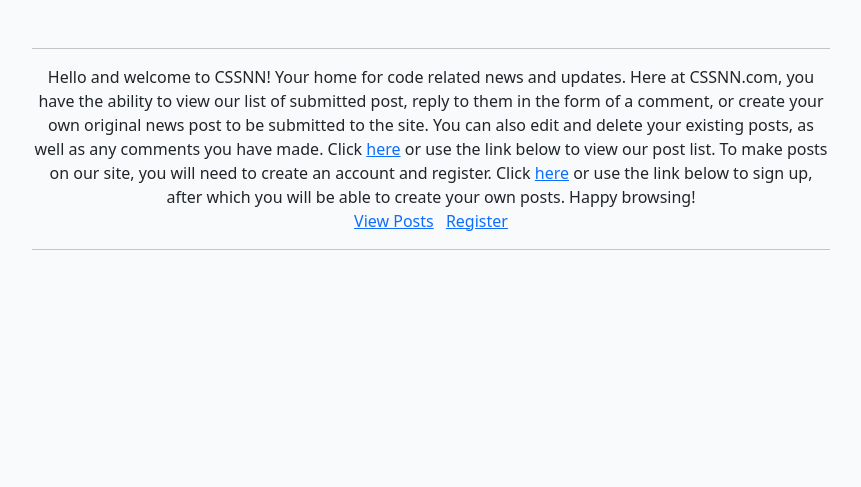
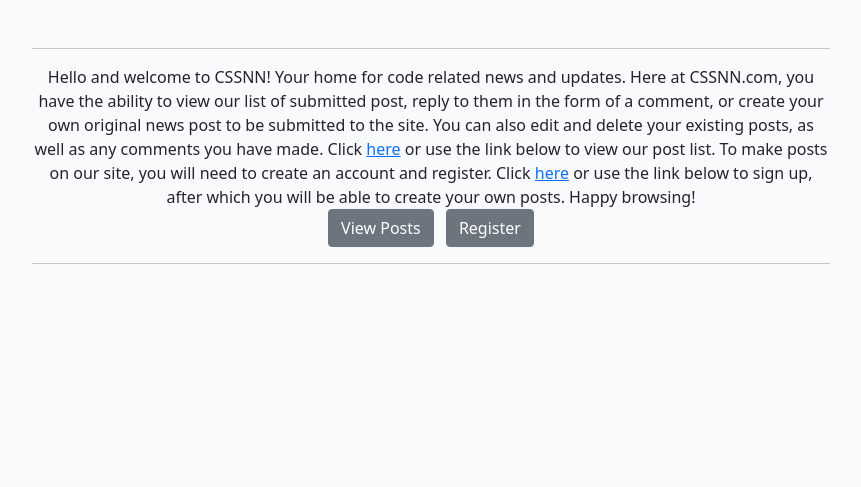
Before and after one commit to Code-Institute-Submissions/samagosti7-Project-4, a Django app: page / in a window 1280 px wide. Shown: the part 60-547 px from the top of the page, without its empty margins (209-1070 px from the left). Run offline with Django 3.2, Linux system fonts and the light colour scheme.

Commit message:
Style home links to be buttons not just plain links

```diff
--- a/templates/index.html
+++ b/templates/index.html
@@ -22,7 +22,7 @@
                                 your own post. Happy browsing!
                             </div>
                             <div class="mx-auto">
-                                <span class="p-1"><a href="{% url 'post_list' %}">View Posts</a></span> <span class="p-1"><a href="{% url 'make_post' %}">Create Post</a></span>
+                                <span class="p-1"><a class="btn btn-secondary" href="{% url 'post_list' %}">View Posts</a></span> <span class="p-1"><a class="btn btn-secondary" href="{% url 'make_post' %}">Create Post</a></span>
                             </div>
                             <hr />
                             {% else %}
@@ -38,7 +38,7 @@
                                 Happy browsing!
                             </div>
                             <div class="mx-auto">
-                                <span class="p-1"><a href="{% url 'post_list' %}">View Posts</a></span> <span class="p-1"><a href="{% url 'account_signup' %}">Register</a></span>
+                                <span class="p-1"><a class="btn btn-secondary" href="{% url 'post_list' %}">View Posts</a></span> <span class="p-1"><a class="btn btn-secondary" href="{% url 'account_signup' %}">Register</a></span>
                             </div>
                             <hr />
                             {% endif %}
```
